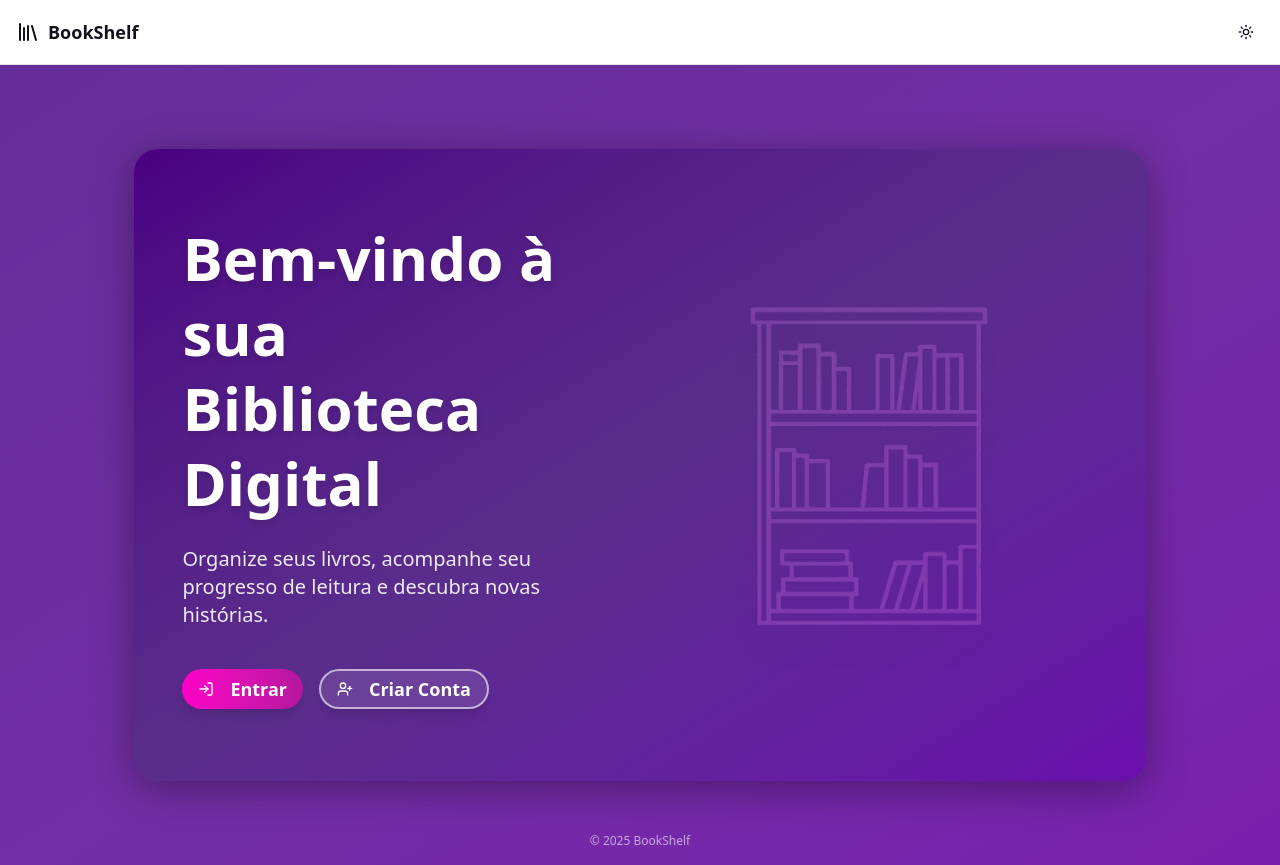
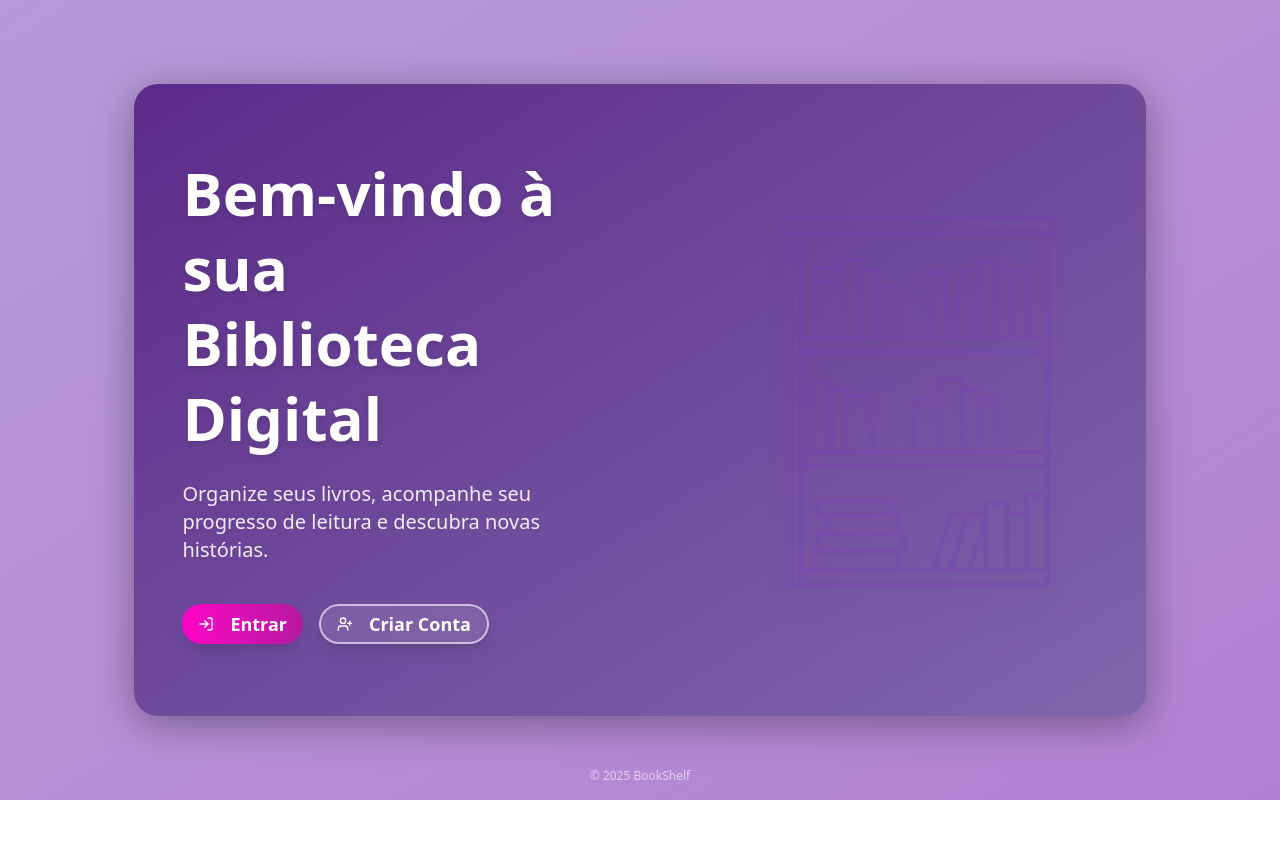
Before and after one commit to santtospereira/My_BookShelf, a Next.js app: page / in a window 1280 px wide. After the commit the page ends 800 px from the top, so only its background shows below. Built offline with nearby package versions, Linux system fonts and the light colour scheme; no server answers.

Commit message:
" feat(home): Refinamento do design e a experiência da página inicial"

```diff
--- a/src/app/page.tsx
+++ b/src/app/page.tsx
@@ -9,15 +9,15 @@ import React from "react";
 export default function HomePage(): JSX.Element {
   return (
     <main className="relative flex items-center justify-center h-screen w-screen overflow-hidden
-      bg-gradient-to-br from-[#9b5de5]/90 to-[#7b1fa2]/90">
+      bg-gradient-to-br from-[#c3a5f1]/70 to-[#a972cb]/70">
 
       {/* Fundo translúcido */}
-      <div className="absolute inset-0 bg-gradient-to-br from-purple-950 via-purple-900 to-purple-800 opacity-60" />
+      <div className="absolute inset-0 bg-gradient-to-br from-purple-950 via-purple-900 to-purple-800 opacity-20" />
 
       {/* Container principal com púrpura mais escuro */}
       <div className="relative z-10 flex flex-col lg:flex-row items-center justify-between
         w-[79%] h-[79%] rounded-3xl p-8 lg:p-12
-        bg-gradient-to-br from-[#4b0082] via-[#5a2d8c] to-[#6a0dad]
+        bg-gradient-to-br from-[#5c2a8a] via-[#6e4a9b] to-[#8065ac]
         shadow-[0_8px_40px_rgba(0,0,0,0.35)] backdrop-blur-xl">
 
         {/* Texto à esquerda */}
--- a/src/components/header.tsx
+++ b/src/components/header.tsx
@@ -1,6 +1,7 @@
 'use client';
 
 import Link from "next/link";
+import { usePathname } from 'next/navigation'; // Import usePathname
 import { Book, Library } from "lucide-react"; // Re-adding original imports
 import { ThemeSwitcher } from "./theme-switcher";
 import ClientOnly from "./client-only"; // Re-adding original imports
@@ -8,8 +9,13 @@ import { useSession, signIn, signOut } from 'next-auth/react';
 import { Button } from "./ui/button"; // Assuming this path is correct
 
 export default function Header() {
+  const pathname = usePathname();
   const { data: session, status } = useSession();
   const loading = status === 'loading';
+
+  if (pathname === '/') {
+    return null;
+  }
 
   return (
     <header className="bg-background border-b sticky top-0 z-50">
--- a/src/middleware.ts
+++ b/src/middleware.ts
@@ -6,14 +6,11 @@ export default withAuth(
     const { pathname } = req.nextUrl;
     const isAuthenticated = !!req.nextauth.token;
 
-    // If authenticated and trying to access the root, redirect to dashboard
     if (isAuthenticated && pathname === "/") {
       return NextResponse.redirect(new URL("/dashboard", req.url));
     }
 
-    // For all other routes (which are considered protected by default),
-    // if not authenticated, withAuth will handle the redirect to signin.
-    // If authenticated, allow access.
+
     return NextResponse.next();
   },
   {
@@ -21,12 +18,10 @@ export default withAuth(
       authorized: ({ token, req }) => {
         const { pathname } = req.nextUrl;
 
-        // Allow unauthenticated access to public routes
         if (pathname === "/" || pathname.startsWith("/auth")) {
-          return true; // Allow access
+          return true;
         }
 
-        // For all other routes, require authentication
         return !!token;
       },
     },
@@ -37,5 +32,5 @@ export default withAuth(
 );
 
 export const config = {
-  matcher: ["/", "/dashboard/:path*", "/auth/:path*"], // Match all routes that need middleware logic
+  matcher: ["/", "/dashboard/:path*", "/auth/:path*"],
 };
```
Also changed, not shown: public/estante.png.
